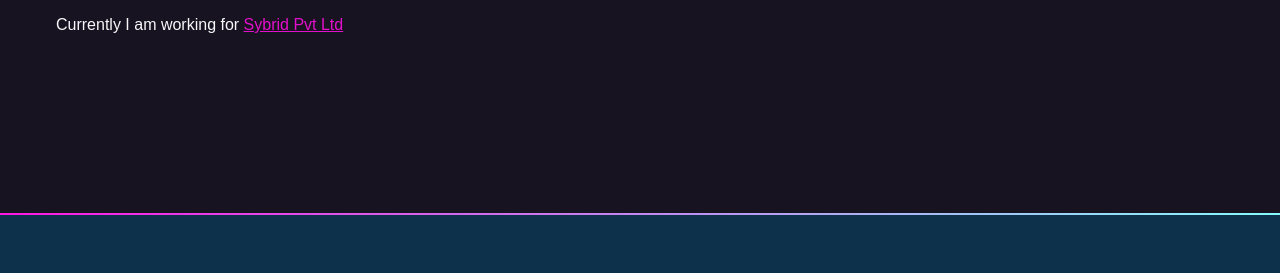
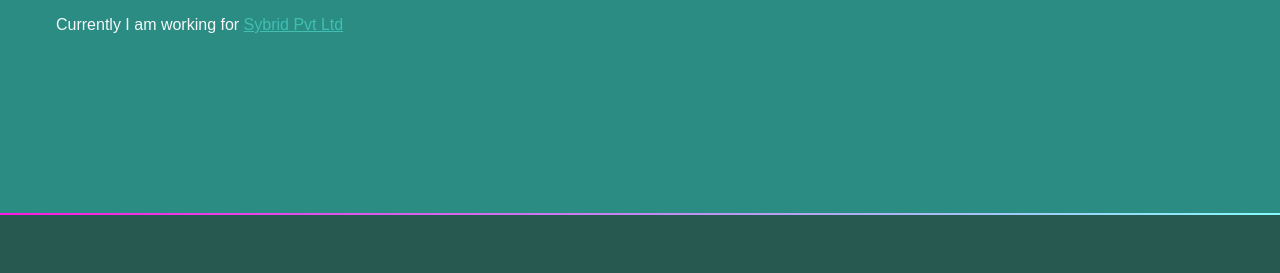
Before and after one commit to AsimRauf1997/portfolio, a plain HTML site: page index.html in a window 1280 px wide. Shown: the part 399-672 px from the top of the page. Drawn offline with Linux system fonts and the light colour scheme; a web font is replaced by a local one.

Commit message:
color theme changed

```diff
--- a/css/app.css
+++ b/css/app.css
@@ -1,11 +1,11 @@
 /* variables declared here - these are the colors for our pages, as well as the font stacks and sizes. */
 :root {
-    --black: #171321;
-    --dkblue: #0d314b;
+    --black: #2A8C82;
+    --dkblue: #275950;
     --plum: #4b0d49;
-    --hotmag: #ff17e4;
-    --magenta: #e310cb;
-    --aqua: #86fbfb;
+    --hotmag: #41BFB3;
+    --magenta: #41BFB3;
+    --aqua: #260101;
     --white: #f7f8fa;
     --font-size: 1.3rem;
     --mono: "Oxygen mono", monospace;
```
